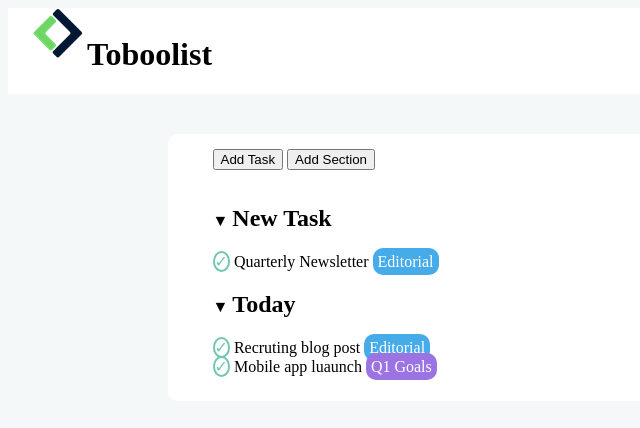
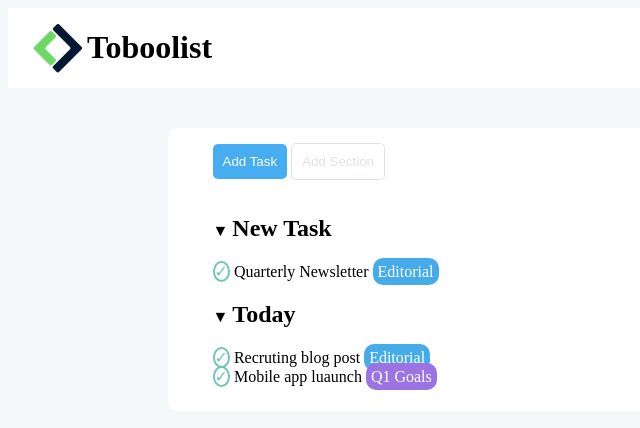
Before and after one commit to stefanodisanza/html-css-toboolist, a plain HTML site: page index.html in a window 1280 px wide. Shown: the whole page, without its empty margins (0-640 px from the left). Drawn offline with Linux system fonts and the light colour scheme.

Commit message:
4th commit

```diff
--- a/css/app.css
+++ b/css/app.css
@@ -3,6 +3,11 @@
 	padding: 0;
 	margin: 0;
 } */
+
+.logo{
+    vertical-align: middle;
+
+}
 
 .logo-text{
     display: inline-block;
@@ -32,8 +37,26 @@ body{
 .pulsanti{
     padding-top: 15px;
     padding-bottom: 15px;
+}
 
-}
+.add {
+    border-radius: 5px;
+    padding: 10px;
+  }
+
+  .task{
+    color: #fff;
+    background-color: #46ADF1;
+    border: none;
+  }
+
+  .section{
+    color: #DFE3E6;
+    background-color: #ffffff;
+    border: solid 1px #DFE3E6
+
+  }
+
 
 
 
--- a/index.html
+++ b/index.html
@@ -17,8 +17,8 @@
     <main>
         <div class="container">
             <div class="pulsanti">
-                <button>Add Task</button>
-                <button>Add Section</button>
+                <button class="add task">Add Task</button>
+                <button class="add section">Add Section</button>
             </div>
             <!-- New Task -->
             <div>
```
